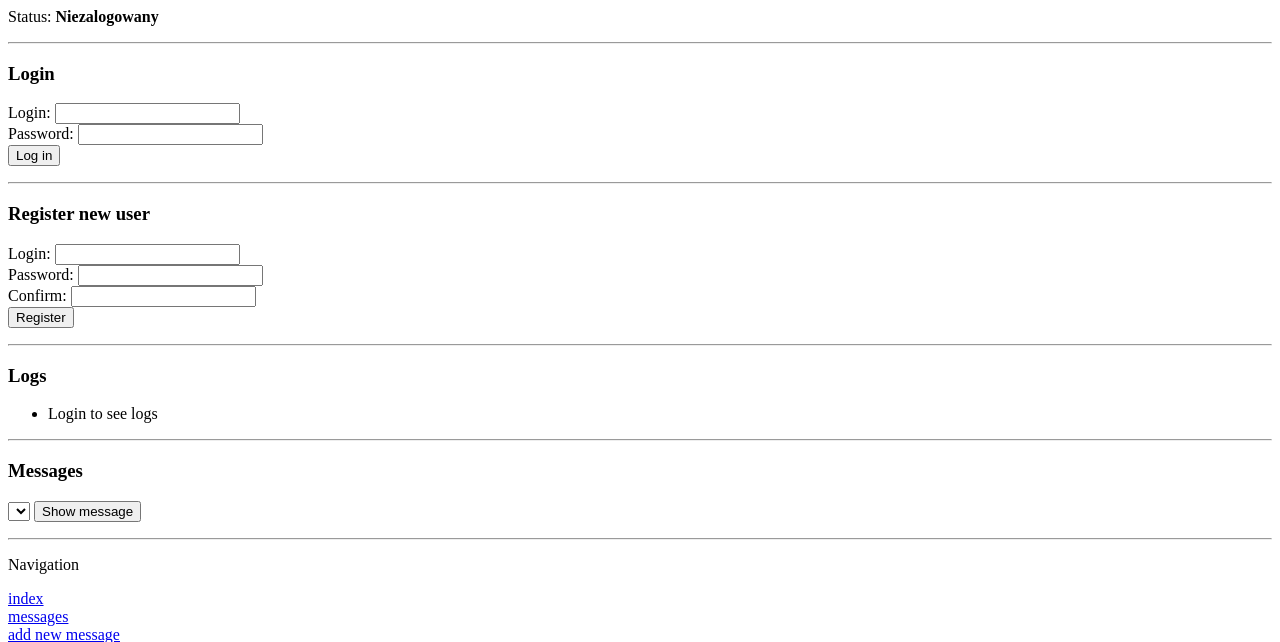
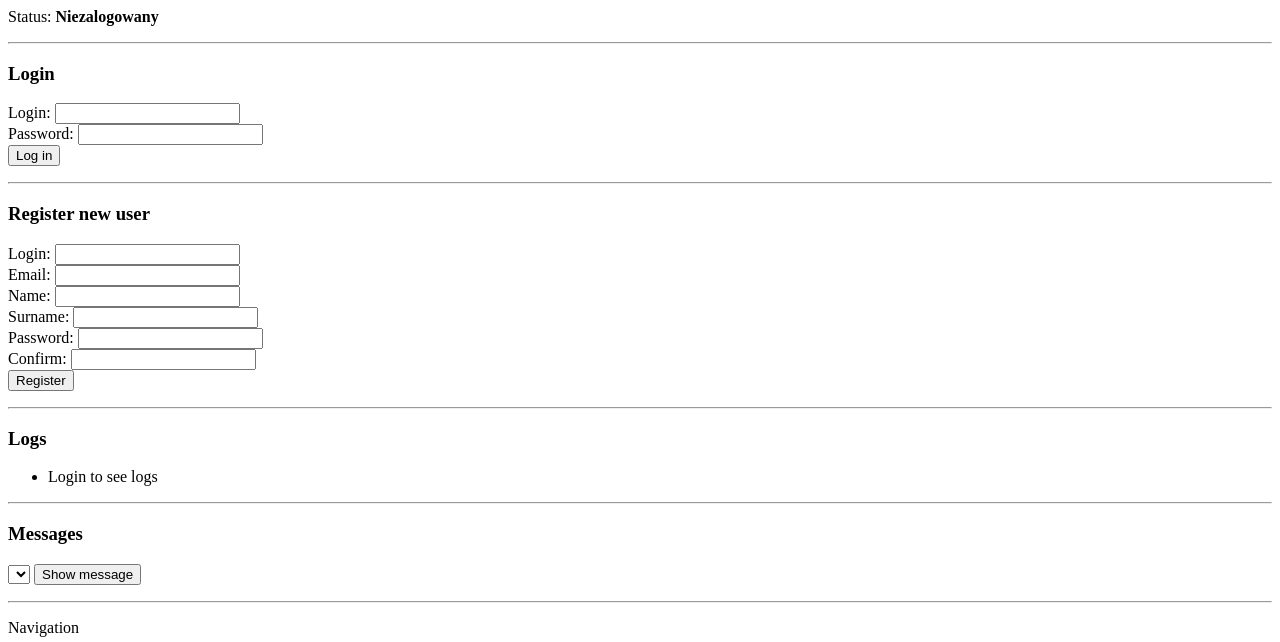
Before and after one commit to zajacsy/was, a PHP site: page /access_control.php in a window 1280 px wide. Shown: the top 642 px of the page. Run offline with PHP 8.4, Linux system fonts and the light colour scheme; data that the repository does not hold is empty.

Commit message:
Lab 4 zad 5 added email, name, surname in register form and db

```diff
--- a/access_control.php
+++ b/access_control.php
@@ -49,6 +49,10 @@ if (isset($_POST['register_btn'])) {
     $login = Filter::filterName($_POST['login']);
     $password = $_POST['password'];
     $password_confirm = $_POST['password_confirm'];
+
+    $email = $_POST['email'] ?? '';
+    $name = $_POST['name'] ?? '';
+    $surname = $_POST['surname'] ?? '';
 
     if ($password !== $password_confirm) {
         echo "<p style='color:red'>Passwords do not match.</p>";
@@ -109,6 +113,9 @@ if(isset($_POST['change_password_btn']) && isset($_SESSION['uid'])) {
     <h3>Register new user</h3>
     <form method="post">
         Login: <input type="text" required name="login"><br>
+        Email: <input type="email" required name="email"><br>
+        Name: <input type="text" required name="name"><br>
+        Surname: <input type="text" required name="surname"><br>
         Password: <input type="password" name="password" required minlength="8"><br>
         Confirm: <input type="password" name="password_confirm" required><br>
         <input type="submit" name="register_btn" value="Register">
--- a/classes/Db.php
+++ b/classes/Db.php
@@ -77,9 +77,15 @@ class Db
 
     /* ----------------------- USER FUNCTIONS ----------------------- */
 
-    public function createUser($login, $password, $privilleges = 'USER')
+    public function createUser($login, $password, $email, $name, $surname, $privilleges = 'USER')
     {
         $login = Filter::filterName($login);
+
+        // DODANE: Nowe filtry dla Name, Surname i Email
+        $email = Filter::filterEmail($email);
+        $name = Filter::filterName($name);
+        $surname = Filter::filterName($surname);
+
         $privilleges = strtoupper($privilleges);
         $salt = bin2hex(random_bytes(16));
 
@@ -88,11 +94,12 @@ class Db
 
 
         $stmt = $this->pdo->prepare("
-            INSERT INTO user (login, hash, salt, privilleges)
-            VALUES (?, ?, ?, ?)
+            INSERT INTO user (login, hash, salt, privilleges, email, name, surname)
+            VALUES (?, ?, ?, ?, ?, ?, ?)
         ");
 
-        return $stmt->execute([$login, $encrypted_hash, $salt, $privilleges]);
+        // ZMODYFIKOWANE: Dodano nowe zmienne do execute
+        return $stmt->execute([$login, $encrypted_hash, $salt, $privilleges, $email, $name, $surname]);
     }
 
     public function getUserByLoginAndPassword($login, $password)
@@ -172,5 +179,9 @@ public function getUserById($id) {
         $stmt->execute([$text]);
         return $stmt->fetchAll();
     }
+
+
 }
+
+
 ?>
```
